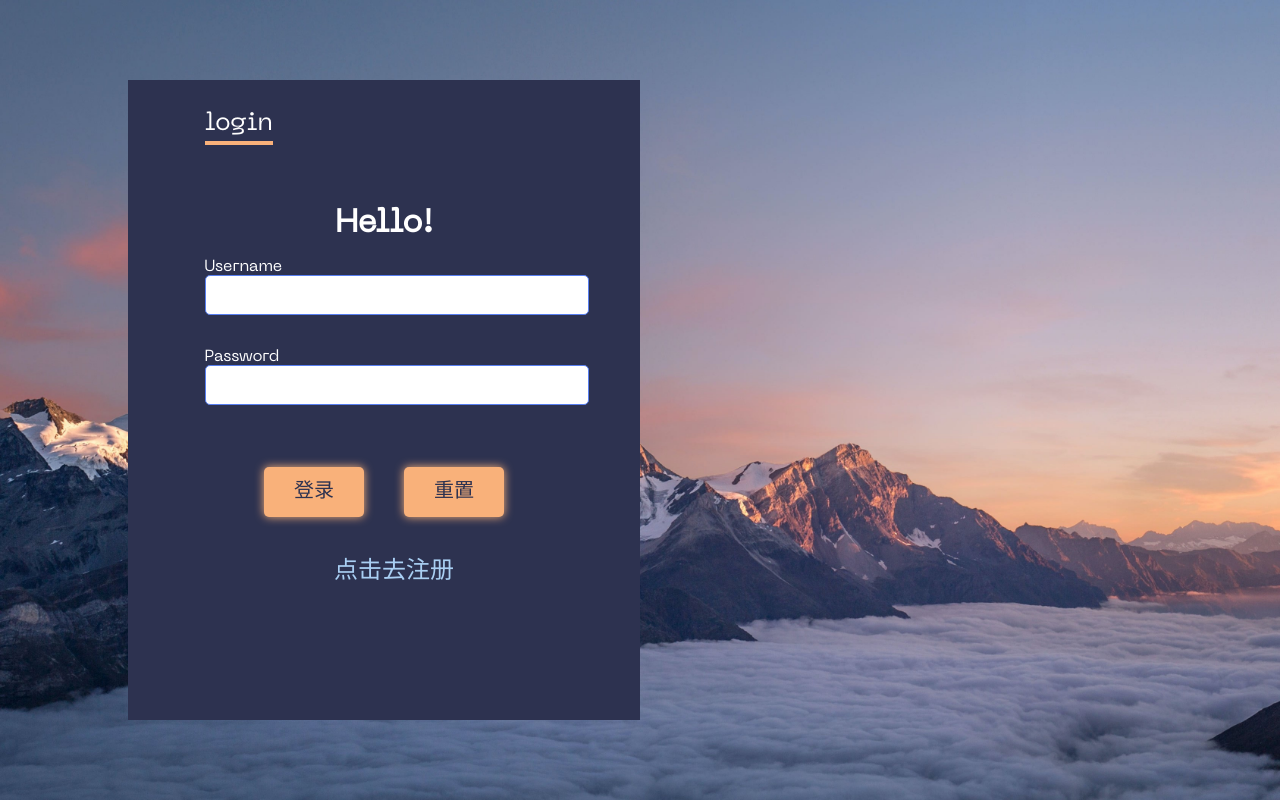
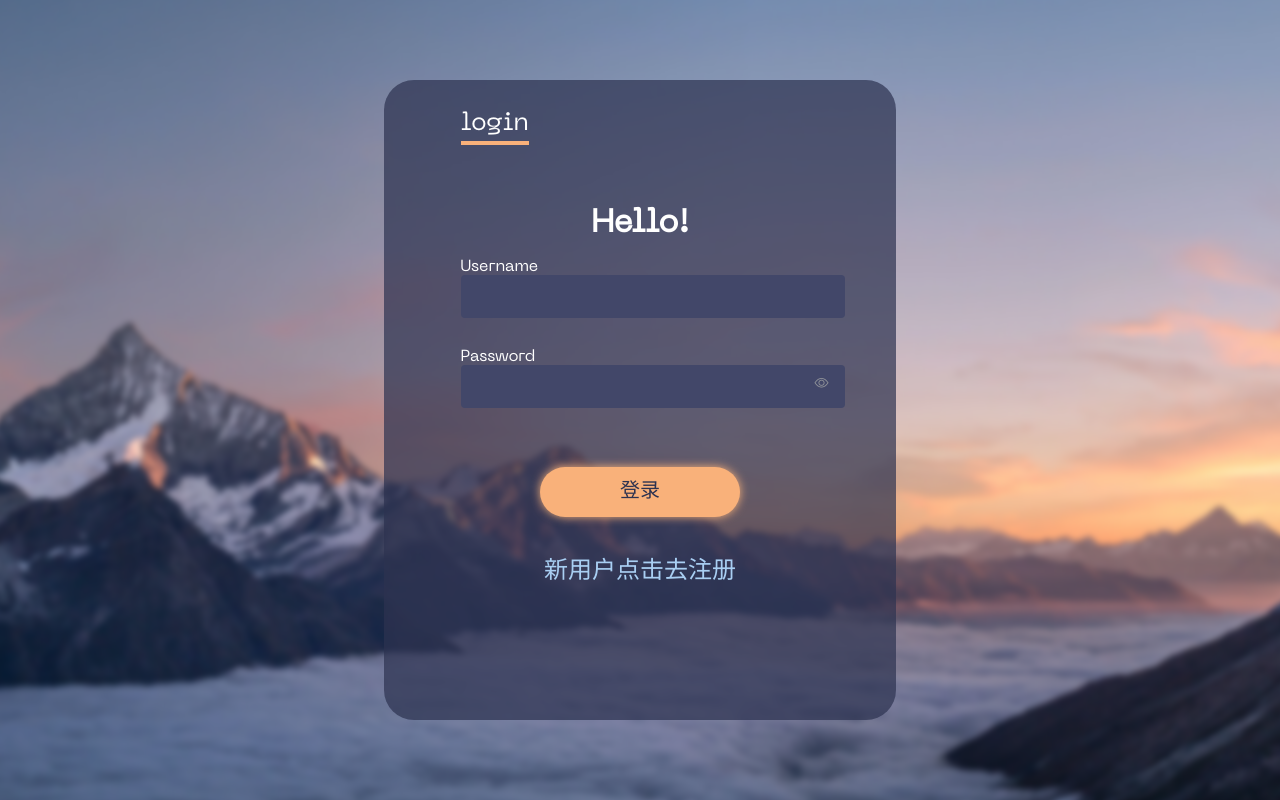
Before and after one commit to resplendent-polaris/Instant_messaging_software_with_PSI, a Vue app in the folder box-im-master/im-ui/: page /#/login in a window 1280 px wide. Built offline with nearby package versions, Linux system fonts and the light colour scheme.

Commit message:
对登录注册界面进行修改，共同好友搜索功能完善

```diff
--- a/box-im-master/im-ui/src/App.vue
+++ b/box-im-master/im-ui/src/App.vue
@@ -15,16 +15,29 @@
 @import './assets/style/global.css';
 
 #app {
-  background: url(./assets/image/bg.jpg);
+  position: relative; /* 为伪元素定位提供基础 */
+  font-family: 'Avenir', Helvetica, Arial, sans-serif;
+  -webkit-font-smoothing: antialiased;
+  -moz-osx-font-smoothing: grayscale;
+  height: 100%;
+  width: 100%;
+}
+
+#app::before {
+  content: "";
+  position: absolute;
+  top: 0;
+  left: 0;
+  width: 100%;
+  height: 100%;
+  background: url(./assets/image/bg.jpg) no-repeat center center;
   background-attachment: fixed;
   background-size: cover;
-	font-family: 'Avenir', Helvetica, Arial, sans-serif;
-	-webkit-font-smoothing: antialiased;
-	-moz-osx-font-smoothing: grayscale;
-	position: absolute;
-	height: 100%;
-	width: 100%;
+  filter: blur(3px); /* 模糊背景 */
+  z-index: -1; /* 让背景位于内容的下层 */
+  transform: scale(1.05); /* 可选：为了让边缘不会出现模糊裁剪 */
 }
+
 
 .el-message {
 	z-index: 99999999 !important;
@@ -58,8 +71,8 @@
 }
 
 .el-input__inner {
-	border-radius: 5px !important;
-	border: #587FF0 1px solid !important;
+	//border-radius: 5px !important;
+	//border: #587FF0 1px solid !important;
 }
 
 .el-textarea__inner{
--- a/box-im-master/im-ui/src/components/chat/FriendsIntersection.vue
+++ b/box-im-master/im-ui/src/components/chat/FriendsIntersection.vue
@@ -20,8 +20,10 @@
         <el-scrollbar class="showfriend">
           <ul>
             <li v-for="friend in mutualFriends" :key="friend.friendNickName">
-              <headImage :url="friend.friendHeadImage" :name="friend.friendNickName" :size="50"  />
-              <span>{{ friend.friendNickName}}</span>
+              <div v-show="friend.friendNickName.toLowerCase().startsWith(searchText.toLowerCase())" >
+                <headImage style="display: inline-block;vertical-align: middle;" :url="friend.friendHeadImage" :name="friend.friendNickName" :size="50"  />
+                <span style="vertical-align: middle;">{{ friend.friendNickName}}</span>
+              </div>
             </li>
           </ul>
         </el-scrollbar>
--- a/box-im-master/im-ui/src/view/Login.vue
+++ b/box-im-master/im-ui/src/view/Login.vue
@@ -10,18 +10,27 @@
 				<el-form-item label="终端" prop="userName" v-show="false">
 					<el-input type="terminal" v-model="loginForm.terminal" autocomplete="off"></el-input>
 				</el-form-item>
-				<el-form-item class="username input-item" prop="userName" placeholder="用户名">
+				<el-form-item class="username input-item" prop="userName" placeholder="用户名" >
 					<el-input type="userName" v-model="loginForm.userName" autocomplete="off"></el-input>
 				</el-form-item>
 				<el-form-item class="password input-item" prop="password" placeholder="密码">
-					<el-input type="password" v-model="loginForm.password" autocomplete="off"></el-input>
+					<el-input :type="passwordVisible ? 'text' : 'password'" v-model="loginForm.password" autocomplete="off">
+            <template #suffix>
+              <el-button
+                  icon="el-icon-view"
+                  @click="togglePasswordVisibility"
+                  circle
+                  :class="passwordVisible ? 'visible' : ''"
+              ></el-button>
+            </template>
+          </el-input>
 				</el-form-item>
         <div>
           <el-button class="btn" @click="submitForm('loginForm')">登录</el-button>
-          <el-button class="btn" @click="resetForm('loginForm')">重置</el-button>
+
         </div>
 				<div class="register">
-					<router-link to="/register">点击去注册</router-link>
+					<router-link to="/register" @click="resetForm('loginForm')">新用户点击去注册</router-link>
 				</div>
 			</el-form>
 		</div>
@@ -55,8 +64,9 @@
 				loginForm: {
 					terminal: this.$enums.TERMINAL_TYPE.WEB,
 					userName: '',
-					password: ''
+					password: '',
 				},
+        passwordVisible: false ,// 控制密码是否可见
 				rules: {
 					userName: [{
 						validator: checkUsername,
@@ -111,6 +121,9 @@
 				document.cookie = name + "=" + escape(value) + ((expiredays == null) ? "" : ";expires=" + exdate
 					.toGMTString());
 			},
+      togglePasswordVisibility() {
+        this.passwordVisible = !this.passwordVisible; // 切换密码可见性
+      },
 			// 删除cookie
 			delCookie(name) {
 				var exp = new Date();
@@ -139,12 +152,24 @@ a{
   text-decoration: none;
   color: #a9cff3;
 }
-
-	.login-view {
+::v-deep .el-input__inner{
+  width: 100%;
+  height: 100%;
+  background-color: rgb(66, 71, 105);
+  outline: none;
+  border: none;
+  padding: 11px 10px 9px 15px;
+  box-sizing: border-box;
+  color: #fff;
+  font-size: 20px;
+  &:focus{
+    border-left: 3px solid rgb(255, 187, 124);
+  }
+}
+.login-view {
 		.login-content {
-      width: 80vw;
+      width: 40vw;
       height: 80vh;
-      //background: url(../assets/image/bg.jpg);
       position: absolute;
       left: 50%;
       top: 50%;
@@ -153,12 +178,11 @@ a{
       font-family: NeueMachina-Regular;
       overflow: hidden;
 
-
 			.login-form {
 				height: 100%;
-				width: 50%;
-        background-color: rgb(45, 50, 80);
-        border-radius: 0px 0 0 0px;
+				width: 100%;
+        background-color: rgba(45, 50, 80 , 0.7);
+        border-radius: 30px;
         color: rgb(255, 255, 255);
         display: flex;
         flex-direction: column;
@@ -180,6 +204,15 @@ a{
             color: #fff;
           }
         }
+
+        .el-button.is-circle {
+          padding: 0;
+          border: none;
+          background: none;
+          color: #909399;
+          width: 40px;  /* 设置按钮的宽度 */
+          height: 30px; /* 设置按钮的高度，保持与宽度相同 */
+        }
         h1 {
           width: 70%;
           top: 20%;
@@ -194,17 +227,13 @@ a{
           width: 75%;
           height: 70px;
           margin: 10px 0 10px 25px;
-          //transition: 0.5s;
         }
-        /*.input-item>>>.el-input__inner{
-          background-color: rgb(66, 71, 105);
-        }*/
 
         .password::before{
           content: "Password";
         }
         .btn{
-          width: 100px;
+          width: 200px;
           height: 50px;
           top: 20%;
           cursor: pointer;
@@ -212,7 +241,7 @@ a{
           background-color: rgb(249, 177, 122);
           color: rgb(45, 50, 80);
           margin: 10px 20px;
-          border-radius: 5px;
+          border-radius: 50px;
           font-size: 20px;
           box-shadow: 0px 0px 10px rgb(249, 177, 122);
           transition: 0.3s;
@@ -230,7 +259,6 @@ a{
 					flex-direction: row-reverse;
 					line-height: 40px;
 					text-align: left;
-					padding-left: 20px;
           margin-top:25px ;
 				}
 			}
--- a/box-im-master/im-ui/src/view/Register.vue
+++ b/box-im-master/im-ui/src/view/Register.vue
@@ -13,17 +13,34 @@
 					<el-input type="nickName" v-model="registerForm.nickName" autocomplete="off" placeholder="昵称"></el-input>
 				</el-form-item>
 				<el-form-item class="password input-item" prop="password">
-					<el-input type="password" v-model="registerForm.password" autocomplete="off" placeholder="密码"></el-input>
+					<el-input :type="passwordVisible ? 'text' : 'password'" v-model="registerForm.password" autocomplete="off" placeholder="密码">
+            <template #suffix>
+              <el-button
+                  icon="el-icon-view"
+                  @click="togglePasswordVisibility('passwordVisible')"
+                  circle
+                  :class="passwordVisible ? 'visible' : ''"
+              ></el-button>
+            </template>
+          </el-input>
 				</el-form-item>
 				<el-form-item class="confirmpassword input-item" prop="confirmPassword">
-					<el-input type="password" v-model="registerForm.confirmPassword" autocomplete="off" placeholder="确认密码"></el-input>
+					<el-input :type="confirmPasswordVisible ? 'text' : 'password'" v-model="registerForm.confirmPassword" autocomplete="off" placeholder="确认密码">
+            <template #suffix>
+              <el-button
+                  icon="el-icon-view"
+                  @click="togglePasswordVisibility('confirmPasswordVisible')"
+                  circle
+                  :class="confirmPasswordVisible ? 'visible' : ''"
+              ></el-button>
+            </template>
+          </el-input>
 				</el-form-item>
 				<div>
 					<el-button class="btn" @click="submitForm('registerForm')">注册</el-button>
-					<el-button class="btn" @click="resetForm('registerForm')">重置</el-button>
 				</div>
 				<div class="to-login">
-					<router-link to="/login">点击去登录</router-link>
+					<router-link to="/login">注册好了？点击去登录</router-link>
 				</div>
 			</el-form>
 		</div>
@@ -76,6 +93,8 @@
 					password: '',
 					confirmPassword: ''
 				},
+        passwordVisible: false,            // 控制密码输入框的可见性
+        confirmPasswordVisible: false,      // 控制确认密码输入框的可见性
 				rules: {
 					userName: [{
 						validator: checkUserName,
@@ -113,7 +132,10 @@
 			},
 			resetForm(formName) {
 				this.$refs[formName].resetFields();
-			}
+			},
+      togglePasswordVisibility(field) {
+        this[field] = !this[field]; // 切换密码的可见性状态
+      }
 		}
 	}
 </script>
@@ -128,23 +150,36 @@ a{
   text-decoration: none;
   color: #a9cff3;
 }
+::v-deep .el-input__inner{
+  width: 100%;
+  height: 100%;
+  background-color: rgb(66, 71, 105);
+  outline: none;
+  border: 0;
+  padding: 11px 10px 9px 15px;
+  box-sizing: border-box;
+  color: #fff;
+  font-size: 20px;
+  &:focus{
+    border-left: 3px solid rgb(255, 187, 124);
+  }
+}
 	.register-view {
     .register-content {
-      width: 80vw;
+      width: 40vw;
       height: 80vh;
-
       position: absolute;
       left: 50%;
       top: 50%;
       transform: translate(-50%, -50%);
-      //border-radius: 30px;
       font-family: NeueMachina-Regular;
       overflow: hidden;
+
       .web-ruleForm {
         height: 100%;
-        width: 50%;
-        background-color: rgb(45, 50, 80);
-        border-radius: 30px 0 0 30px;
+        width: 100%;
+        background-color: rgba(45, 50, 80, 0.7);
+        border-radius: 30px;
         color: rgb(255, 255, 255);
         display: flex;
         flex-direction: column;
@@ -191,11 +226,18 @@ a{
           font-weight: 600;
           letter-spacing: 2px;
           text-align: center;
-          text-transform: uppercase;
           font-family: NeueMachina-Regular;
         }
+        .el-button.is-circle {
+          padding: 0;
+          border: none;
+          background: none;
+          color: #909399;
+          width: 40px;  /* 设置按钮的宽度 */
+          height: 30px; /* 设置按钮的高度，保持与宽度相同 */
+        }
         .btn{
-          width: 100px;
+          width: 200px;
           height: 50px;
           top: 20%;
           cursor: pointer;
@@ -203,11 +245,10 @@ a{
           background-color: rgb(249, 177, 122);
           color: rgb(45, 50, 80);
           margin: 10px 20px;
-          border-radius: 5px;
+          border-radius: 50px;
           font-size: 20px;
           box-shadow: 0px 0px 10px rgb(249, 177, 122);
           transition: 0.3s;
-
           display: inline-flex;
           justify-content: center; //水平
           align-items: center; //垂直
@@ -217,12 +258,11 @@ a{
           box-shadow: 0px 0px 15px rgb(249, 177, 122);
         }
         .to-login {
-          font-size: 24px;
+          font-size: 20px;
           display: flex;
           flex-direction: row-reverse;
           line-height: 30px;
           text-align: left;
-          padding-left: 20px;
           margin-top:5px ;
         }
       }
```
